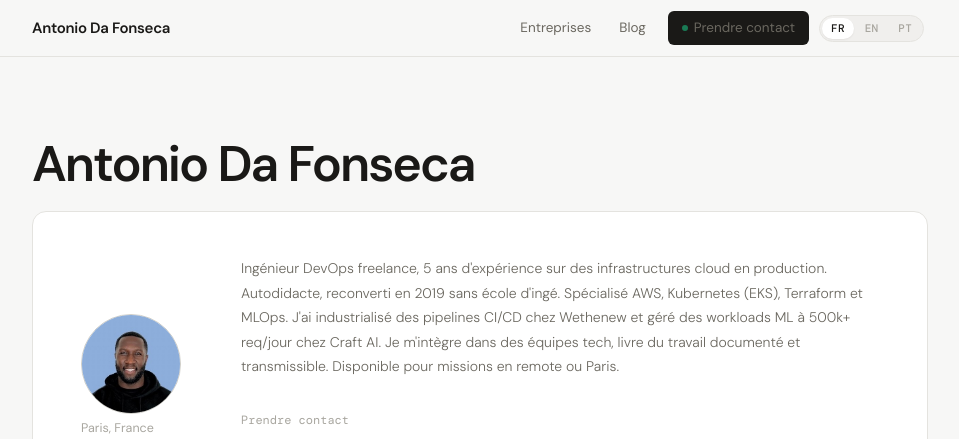
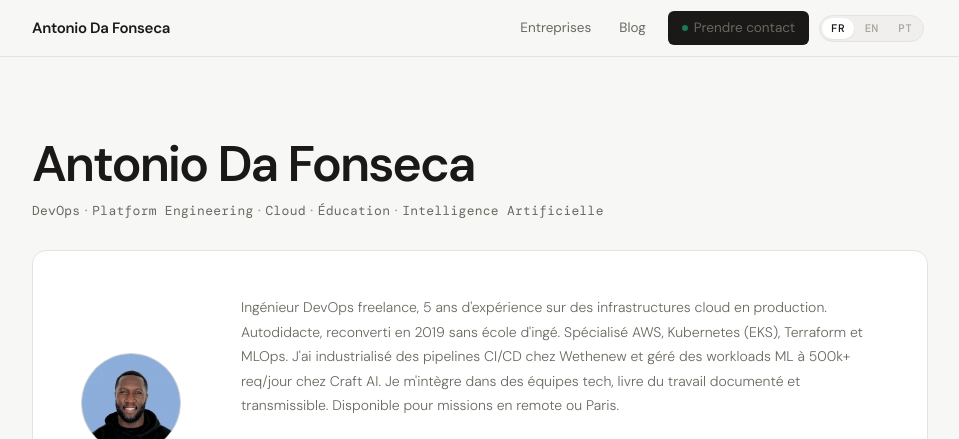
Before and after one commit to antoniodfc/28ptech-services, a website: page index.html in a window 1280 px wide. Shown: the top 439 px of the page, without its empty margins (160-1119 px from the left). Drawn offline with nearby package versions, Linux system fonts and the light colour scheme.

Commit message:
content : ajoute la tagline « DevOps · Platform Engineering · Cloud · Éducation · Intelligence Artificielle » sous le titre du hero d'accueil (FR/EN/PT)

```diff
--- a/assets/css/index.css
+++ b/assets/css/index.css
@@ -58,6 +58,13 @@
 .about-langs { display: flex; gap: 5px; flex-wrap: wrap; }
 
 /* HERO au format carte photo */
+.hero-tagline {
+  font-family: 'DM Mono', monospace;
+  font-size: 13px; color: var(--text2);
+  letter-spacing: 0.02em;
+  margin-top: -0.6rem; margin-bottom: 1.75rem;
+}
+.hero-tagline .sep { color: var(--text3); margin: 0 0.15em; }
 .hero .hero-card {
   border: 1px solid var(--border);
   border-radius: var(--r3);
--- a/index.html
+++ b/index.html
@@ -76,6 +76,7 @@
 
   <section class="hero">
     <h1><strong>Antonio Da Fonseca</strong></h1>
+    <p class="hero-tagline">DevOps<span class="sep">·</span>Platform Engineering<span class="sep">·</span>Cloud<span class="sep">·</span>Éducation<span class="sep">·</span>Intelligence Artificielle</p>
     <div class="about-strip hero-card">
       <div class="about-left">
         <img class="about-ava" src="assets/images/antonio.jpg" alt="Antonio Da Fonseca">
```
Also changed, not shown: en/index.html (+1 -0 lines), pt/index.html (+1 -0 lines).
